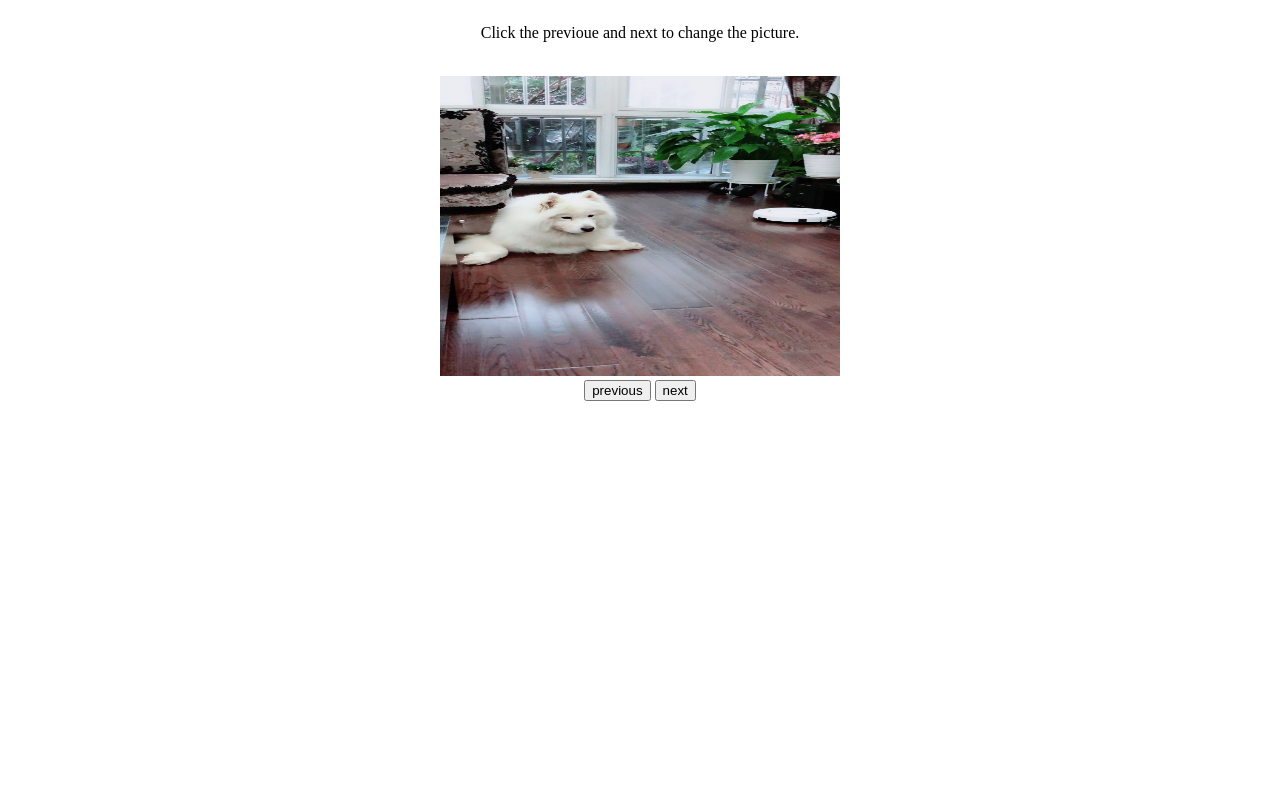
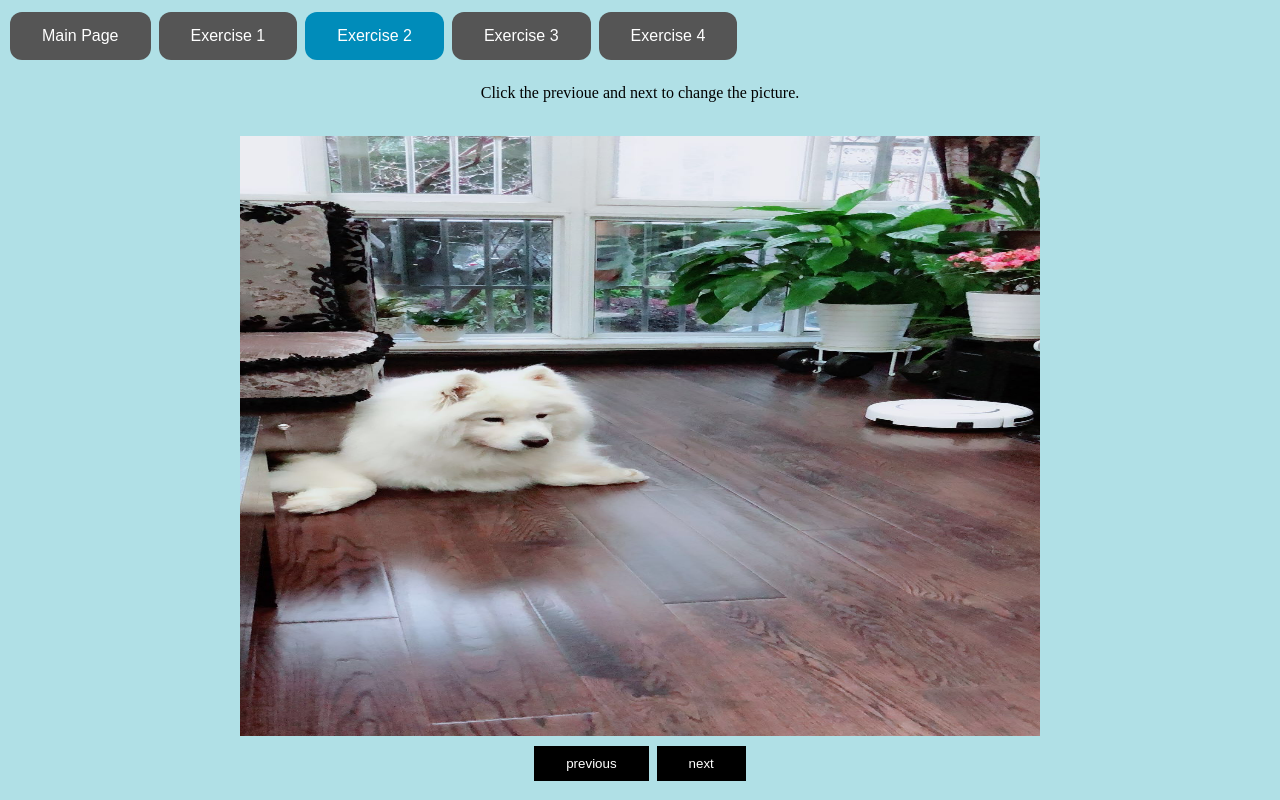
Before and after one commit to JasonD2019/eecs448-lab03, a plain HTML site: page exercise_2/slide.html in a window 1280 px wide. Drawn offline with Linux system fonts and the light colour scheme.

Commit message:
change some back ground and add some button.

```diff
--- a/exercise_2/slide.html
+++ b/exercise_2/slide.html
@@ -7,54 +7,74 @@
     <title>Show Slide!</title>
 </head>
 <style>
-        .title{
+    .GoTo{
+      border-radius: 12px;
+      background-color: #555555;
+      border: none;
+      color: white;
+      padding: 15px 32px;
       text-align: center;
-          overflow: hidden;
+      text-decoration: none;
+      display: inline-block;
+      font-size: 16px;
+      margin: 4px 2px;
+      cursor: pointer;
   }
-        .title span{
-          position: relative;
+  .Presenting{
+      border-radius: 12px;
+      background-color: #008CBA;
+      border: none;
+      color: white;
+      padding: 15px 32px;
+      text-align: center;
+      text-decoration: none;
       display: inline-block;
+      font-size: 16px;
+      margin: 4px 2px;
+      cursor: pointer;
   }
-        .title span::before{
-          content: '';
-          position: absolute;
-          top: 50%;
-          width: 1000px;
-          height: 1px;
-          left: 100%;
-          background-color: #333;
+  .normal{
+      background-color: #000000;
+      border: none;
+      color: white;
+      padding: 10px 32px;
+      text-align: center;
+      text-decoration: none;
+      display: inline-block;
+      font-size: 14x;
+      margin: 6px 2px;
+      cursor: pointer;
   }
-        .title span::after{
-          content: '';
-          position: absolute;
-          top: 50%;
-          right: 100%;
-          width: 1000px;
-          height: 1px;
-          background-color: #333;
-        }
+      body {background-color: powderblue;}
+      p    {color: black;}
   </style>
 <body>
-    <div class="title">
+    <div style="width:100%;overflow:hidden;height:60px">
+        <button class = "GoTo" onclick="window.location.href = 'https://people.eecs.ku.edu/~x398d159/EECS448/Lab03/index.html';">Main Page</button>
+        <button class = "GoTo" onclick="window.location.href = 'https://people.eecs.ku.edu/~x398d159/EECS448/Lab03/exercise_1/password.html';">Exercise 1</button>
+        <button class = "Presenting" onclick="window.location.href = 'https://people.eecs.ku.edu/~x398d159/EECS448/Lab03/exercise_2/slide.html';">Exercise 2</button>
+        <button class = "GoTo" onclick="window.location.href = 'https://people.eecs.ku.edu/~x398d159/EECS448/Lab03/exercise_3/PersonalProfile.html';">Exercise 3</button>
+        <button class = "GoTo" onclick="window.location.href = 'https://people.eecs.ku.edu/~x398d159/EECS448/Lab03/exercise_4/CSS_Manipulation.html';">Exercise 4</button>
+    </div>
+  <center>
     <script type="text/javascript">
     var id = 10000;
     function next(){
         id = id + 1;
-        document.getElementById("image").src = id%5 + '.jpg';
+        document.getElementById("image").src = id%5 + '.JPG';
         // console.log(id);
     }
     function previous(){
         id = id - 1
-        document.getElementById("image").src = id%5+ '.jpg';
+        document.getElementById("image").src = id%5+ '.JPG';
         // console.log(id);
     }
     </script>
     <p>Click the previoue and next to change the picture.</p><br>
     <div id="m_dog">
-    <img src = "0.jpg" id="image" width="400" height="300"> <br>
+    <img src = "0.JPG" id="image" width="800" height="600"> <br>
     </div>
-    <button onclick="previous()">previous </button>
-    <button onclick="next()">next</button>
-    </div>
+    <button class = "normal" onclick="previous()">previous</button>
+    <button class = "normal" onclick="next()">  next </button>
 </body>
 </html>
```
Lines whose indentation alone changed are shown as unchanged.
